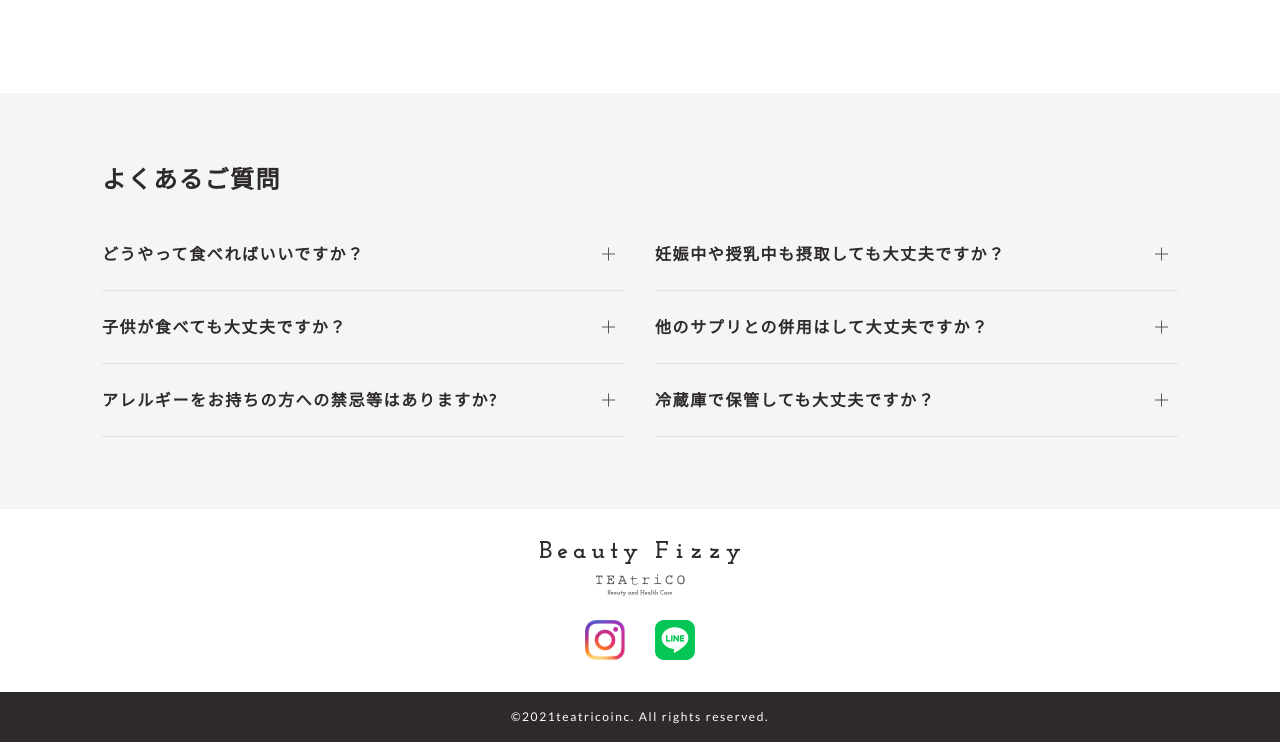
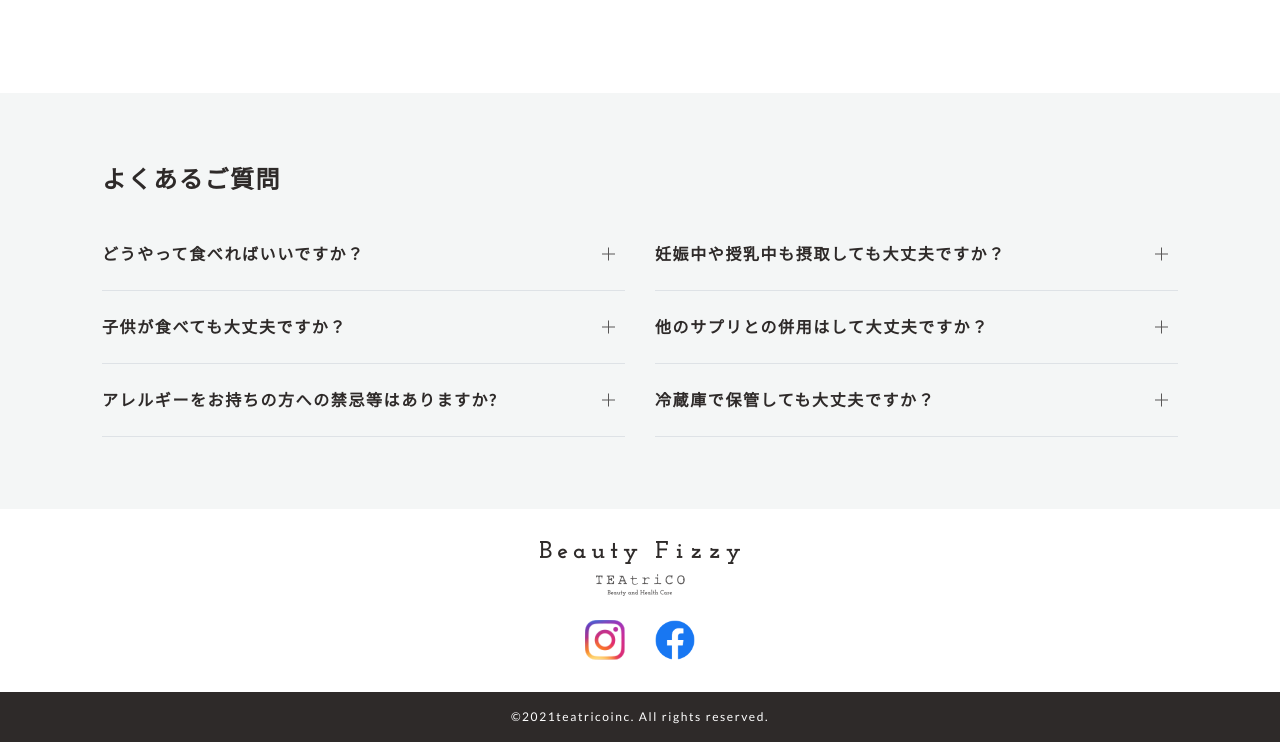
Before and after one commit to kiri9120/bf_lp2, a plain HTML site: page index.html in a window 1280 px wide. Shown: the part 4528-5270 px from the top of the page. Drawn offline with nearby package versions, Linux system fonts and the light colour scheme.

Commit message:
replace icon

```diff
--- a/index.html
+++ b/index.html
@@ -46,7 +46,7 @@
                             </div>
                             <div class="col-auto">
                                 <a href="#" class="d-block">
-                                    <img src="./assets/images/icon-line.png" class="w-40px" alt="Beauty Fizzy LINE">
+                                    <img src="./assets/images/icon-facebook.png" class="w-40px" alt="Beauty Fizzy LINE">
                                 </a>
                             </div>
                         </div>
@@ -355,7 +355,7 @@
                     </div>
                     <div class="col-auto">
                         <a href="#" class="d-block">
-                            <img src="./assets/images/icon-line.png" class="w-40px" alt="Beauty Fizzy LINE">
+                            <img src="./assets/images/icon-facebook.png" class="w-40px" alt="Beauty Fizzy LINE">
                         </a>
                     </div>
                 </div>
```
Also changed, not shown: assets/images/icon-facebook.png (added), assets/images/icon-line.png (deleted).
